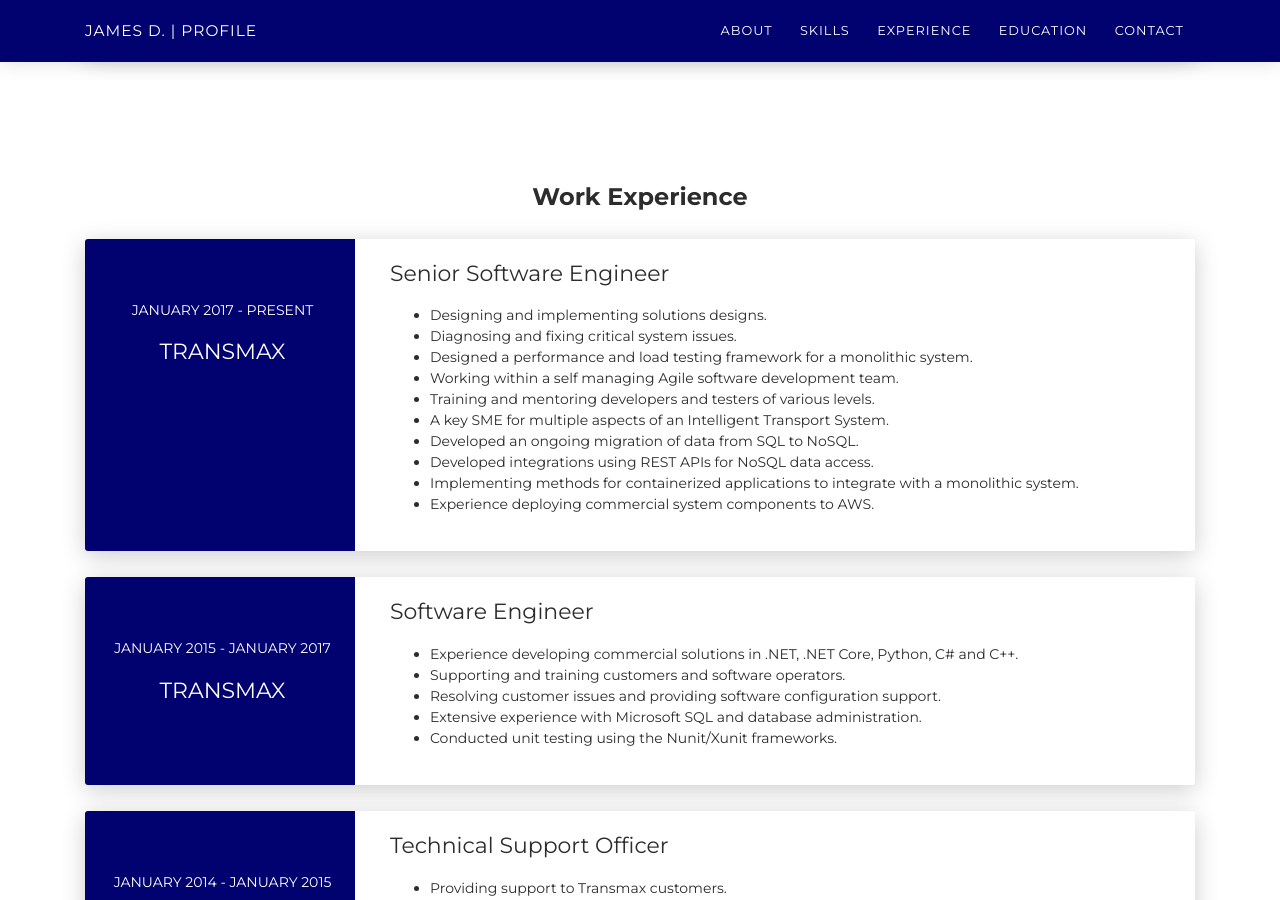
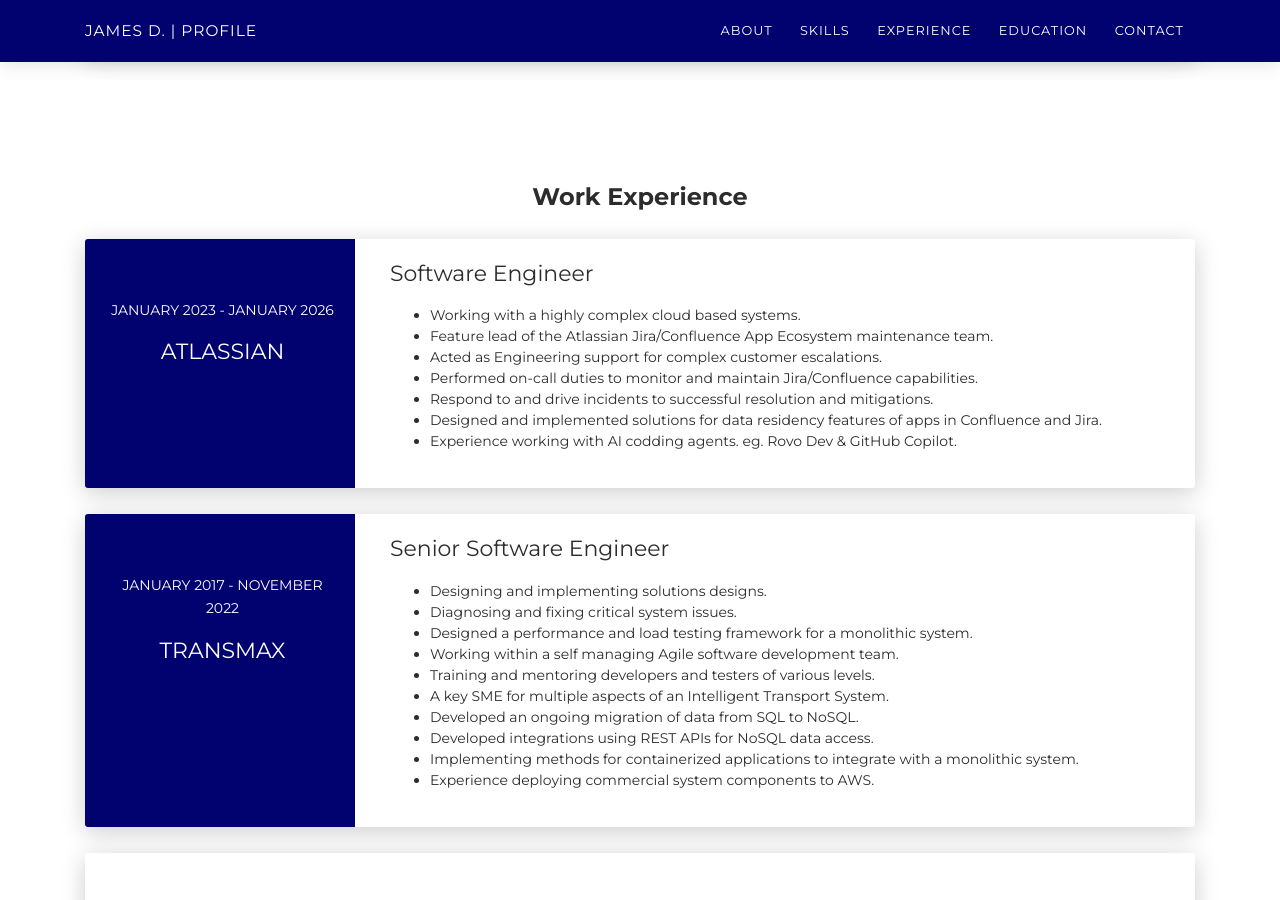
Before and after one commit to jamesd24/jamesd24.github.io, a Jekyll site: the page built from index.html, in a window 1280 px wide and 900 px high, scrolled down 1494 px. Built offline with Jekyll 4.4.1, drawn with Linux system fonts in a browser that asks for light colours; nearby versions of some CDN libraries; some of the changed text lies outside the part shown.

Commit message:
Add Atlassian work

```diff
--- a/_data/work.yml
+++ b/_data/work.yml
@@ -1,5 +1,9 @@
+- company: Atlassian
+  timespan: "January 2023 - January 2026"
+  title: Software Engineer
+  description: work/atlassian.md
 - company: Transmax
-  timespan: "January 2017 - Present"
+  timespan: "January 2017 - November 2022"
   title: Senior Software Engineer
   description: work/l3_transmax.md
 - company: Transmax
--- /dev/null
+++ b/_includes/work/atlassian.md
@@ -0,0 +1,7 @@
+- Working with a highly complex cloud based systems.
+- Feature lead of the Atlassian Jira/Confluence App Ecosystem maintenance team.
+- Acted as Engineering support for complex customer escalations.
+- Performed on-call duties to monitor and maintain Jira/Confluence capabilities.
+- Respond to and drive incidents to successful resolution and mitigations.
+- Designed and implemented solutions for data residency features of apps in Confluence and Jira.
+- Experience working with AI codding agents. eg. Rovo Dev & GitHub Copilot.
```
